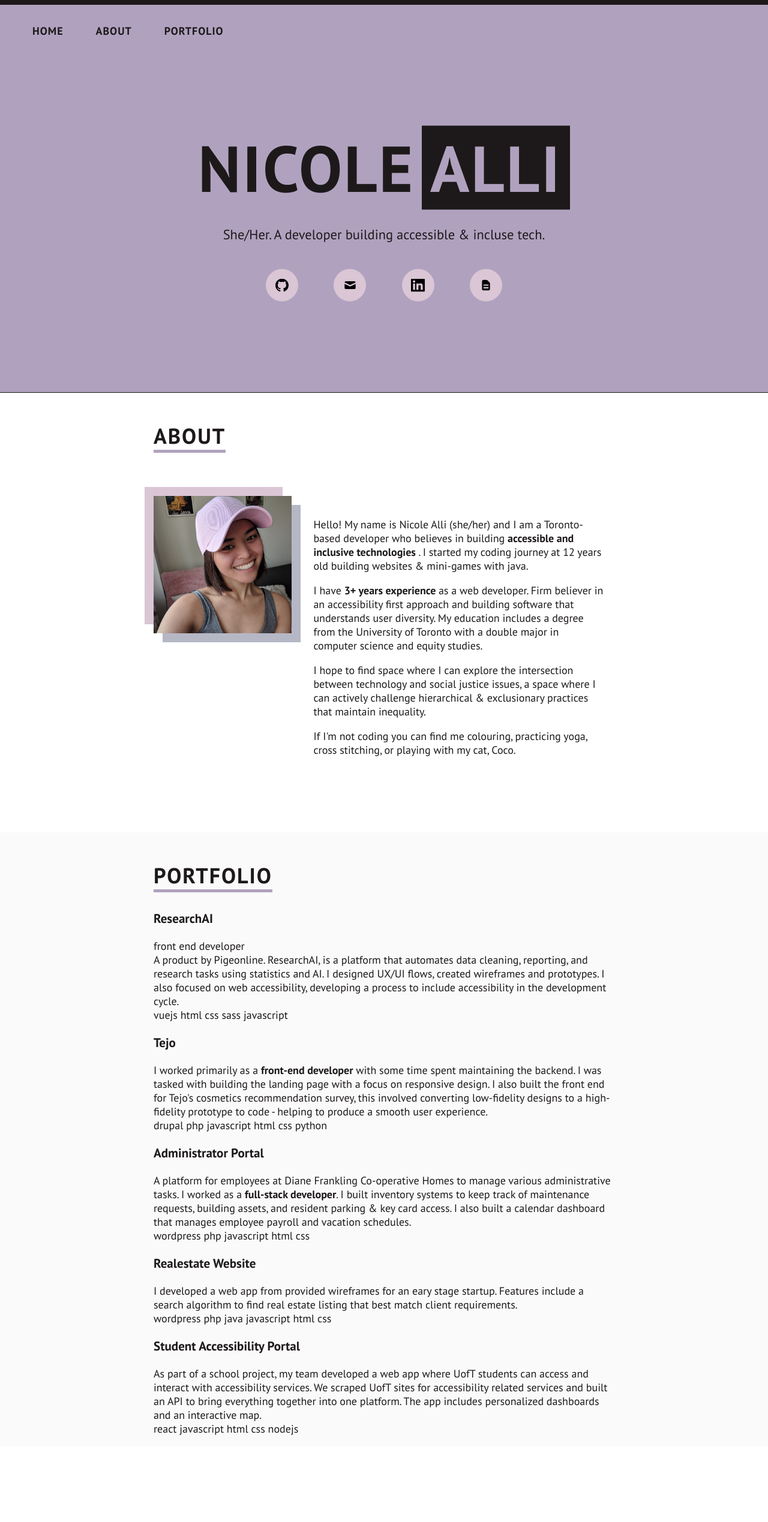
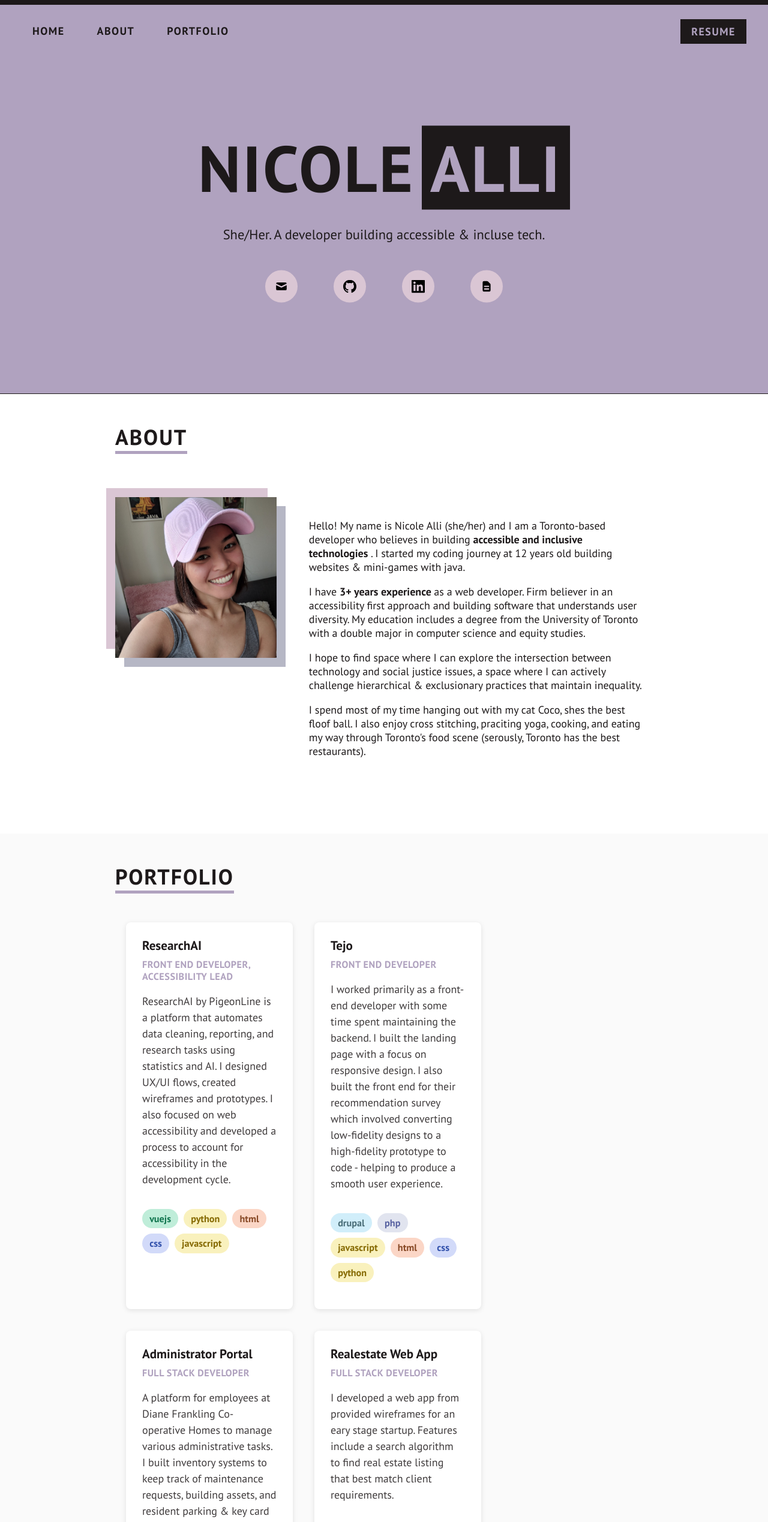
Before and after one commit to nicoalli/nicolealli, a Vue app: page / in a window 1280 px wide. Shown: the top 2538 px of the page at 60% size. Before the commit the page ends 2412 px from the top, so only its background shows below. Built offline with nearby package versions, Linux system fonts and the light colour scheme.

Commit message:
Finish styling portfolio and add footer

```diff
--- a/src/App.vue
+++ b/src/App.vue
@@ -2,15 +2,18 @@
   <div id="app">
     <Header />
     <router-view />
+    <Footer />
   </div>
 </template>
 
 <script>
+import Footer from "@/components/Footer.vue";
 import Header from "@/components/Header.vue";
 
 export default {
   name: "App",
   components: {
+    Footer,
     Header
   }
 };
@@ -31,6 +34,10 @@ body {
 main {
   width: 100vw;
   overflow-x: hidden;
+}
+
+a {
+  color: var(--folklore);
 }
 
 #app {
@@ -63,7 +70,7 @@ main {
 }
 
 .section__content {
-  width: 60vw;
+  width: 70vw;
   margin: auto;
 }
 
@@ -84,12 +91,18 @@ main {
   margin-left: -1rem;
   padding: 0 0.75rem;
 }
+.text--thick {
+  font-weight: bold;
+  font-size: 1rem;
+  letter-spacing: 1.5px;
+  text-transform: uppercase;
+}
 
 :root {
   --primary: var(--fairy-wand);
   --secondary: var(--light-lilac);
   --text-primary: var(--siyah-black);
-  --text-header: var(--fairy-wand);
+  --text-secondary: rgba(29, 25, 26, 0.85);
 
   --silt: #8b7a72;
   --light-lilac: #dac6d4;
--- a/src/components/About.vue
+++ b/src/components/About.vue
@@ -35,8 +35,10 @@
           </p>
 
           <p>
-            If I'm not coding you can find me colouring, practicing yoga, cross
-            stitching, or playing with my cat, Coco.
+            I spend most of my time hanging out with my cat Coco, shes the best
+            floof ball. I also enjoy cross stitching, praciting yoga, cooking,
+            and eating my way through Toronto's food scene (serously, Toronto
+            has the best restaurants).
           </p>
         </div>
       </div>
@@ -72,6 +74,6 @@ export default {
 .about__text {
   flex: 2;
   padding: 1rem;
-  margin-left: 1rem;
+  margin-left: 2rem;
 }
 </style>
--- /dev/null
+++ b/src/components/Footer.vue
@@ -0,0 +1,107 @@
+<template>
+  <footer id="footer" class="footer">
+    <div class="footer__grid">
+      <div class="footer__col-1">
+        <figure>
+          <img :src="require('@/assets/images/coco.jpg')" alt="Coco" />
+          <figcaption>
+            Please enjoy this photo of my very fluffy cat, Coco.
+          </figcaption>
+        </figure>
+      </div>
+      <div class="footer__col-2">
+        <h2 class="text--thick">Contact</h2>
+        <ul class="contact-list">
+          <li class="contact-list__item">
+            <a
+              class="link text--thick"
+              href="mailto:alli.nicolette@gmail.com"
+              target="_blank"
+            >
+              email
+            </a>
+          </li>
+          <li class="contact-list__item">
+            <a
+              class="link text--thick"
+              href="https://www.linkedin.com/in/nicole-alli/"
+              target="_blank"
+            >
+              linkedin
+            </a>
+          </li>
+          <li class="contact-list__item">
+            <a
+              class="link text--thick"
+              href="https://twitter.com/ItsTheNicoleA"
+              target="_blank"
+            >
+              twitter
+            </a>
+          </li>
+        </ul>
+      </div>
+    </div>
+  </footer>
+</template>
+
+<script>
+export default {
+  name: "Footer"
+};
+</script>
+
+<style scoped>
+.footer {
+  background: var(--siyah-black);
+  color: var(--secondary);
+  padding: 1rem;
+}
+
+.footer__grid {
+  display: grid;
+  grid-template-columns: 25% 1fr;
+  margin: auto;
+  width: 75vw;
+}
+
+.footer__col-1 {
+  margin-left: 2rem;
+}
+.footer__col-1 figure img {
+  border-radius: 4px;
+  object-fit: cover;
+  width: 100%;
+}
+
+.footer__col-2 h2 {
+  font-size: 1.25rem;
+}
+
+.contact-list {
+  list-style: none;
+  margin: 0;
+  padding: 0;
+}
+
+.contact-list__item {
+  color: var(--primary);
+  padding: 0.25rem 0;
+}
+.contact-list__item .link {
+  border-bottom: 2px solid var(--primary);
+  color: var(--primary);
+  line-height: 2;
+  text-decoration: none;
+}
+.contact-list__item .link:hover {
+  border-bottom: 4px solid var(--primary);
+  transition: border 0.3s ease-in-out;
+}
+.contact-list__item .link:focus {
+  background: var(--primary);
+  color: var(--text-primary);
+  outline: 1px solid var(--primary);
+  transition: all 0.2s ease;
+}
+</style>
--- a/src/components/Header.vue
+++ b/src/components/Header.vue
@@ -1,11 +1,24 @@
 <template>
-  <nav id="main-nav">
-    <router-link :to="{ path: '/' }"> Home </router-link>
-    <router-link :to="{ path: '/', hash: '#about' }"> About </router-link>
-    <router-link :to="{ path: '/', hash: '#portfolio' }">
-      Portfolio
-    </router-link>
-  </nav>
+  <div class="header">
+    <nav id="main-nav" class="main-nav">
+      <router-link :to="{ path: '/' }" class="text--thick"> Home </router-link>
+      <router-link :to="{ path: '/', hash: '#about' }" class="text--thick">
+        About
+      </router-link>
+      <router-link :to="{ path: '/', hash: '#portfolio' }" class="text--thick">
+        Portfolio
+      </router-link>
+    </nav>
+    <span class="header__resume">
+      <a
+        href="https://resume.creddle.io/resume/gzpy3v9gj6h"
+        target="_blank"
+        class="header__resume-link text--thick"
+      >
+        Resume
+      </a>
+    </span>
+  </div>
 </template>
 
 <script>
@@ -15,40 +28,59 @@ export default {
 </script>
 
 <style scoped>
-#main-nav {
+.header {
   background: var(--primary);
+  display: flex;
+  align-items: center;
+}
+
+.main-nav {
   display: flex;
   justify-content: space-evenly;
   padding: 1rem;
 }
-
-#main-nav a {
+.main-nav a {
+  border-bottom: 2px solid var(--primary);
   color: var(--text-primary);
-  font-weight: bold;
-  font-size: 1rem;
-  letter-spacing: 1px;
   margin: 0 1rem;
   padding: 0.25rem 0.5rem;
   text-align: center;
   text-decoration: none;
-  text-transform: uppercase;
 }
-
-#main-nav a:hover,
-#main-nav a:active {
+.main-nav a:hover,
+.main-nav a:active {
   border-bottom: 2px solid var(--siyah-black);
-  transition: border 0.1s ease-in-out;
+  transition: border 0.3s ease-in-out;
 }
-
-#main-nav a:focus {
+.main-nav a:focus {
+  border-bottom: 2px solid var(--siyah-black);
   background: var(--text-primary);
   color: var(--primary);
   outline: 1px solid var(--text-primary);
-  transition: all 0.2s ease-in;
+  transition: all 0.2s ease;
+}
+
+.header__resume {
+  margin-left: auto;
+  margin-right: 1rem;
+  padding: 1rem;
+}
+.header__resume-link {
+  background: var(--siyah-black);
+  color: var(--primary);
+  padding: 0.5rem 1rem;
+  text-decoration: none;
+}
+.header__resume-link:hover,
+.header__resume-link:focus {
+  outline: 2px solid var(--siyah-black);
+  background: var(--primary);
+  color: var(--siyah-black);
+  transition: all 0.2s ease;
 }
 
 @media only screen and (min-width: 769px) {
-  #main-nav {
+  .main-nav {
     justify-content: left;
     padding: 1.5rem;
   }
--- a/src/components/Hero.vue
+++ b/src/components/Hero.vue
@@ -7,18 +7,18 @@
       </p>
       <div class="hero__links" id="social-links">
         <a
+          href="mailto:alli.nicolette@gmail.com"
+          target="_blank"
+          class="hero__link"
+        >
+          <img :src="email" alt="email" class="hero__icon" />
+        </a>
+        <a
           href="https://github.com/nicoalli"
           target="_blank"
           class="hero__link"
         >
           <img :src="github" alt="github" class="hero__icon" />
-        </a>
-        <a
-          href="mailto:alli.nicolette@gmail.com"
-          target="_blank"
-          class="hero__link"
-        >
-          <img :src="email" alt="email" class="hero__icon" />
         </a>
         <a
           href="https://www.linkedin.com/in/nicole-alli/"
@@ -60,13 +60,6 @@ export default {
 
 <style scoped>
 #hero-wrapper {
-  /* background: rgb(255, 255, 255);
-  background: linear-gradient(
-    0deg,
-    rgba(255, 255, 255, 1) 0%,
-    rgba(224, 215, 233, 1) 26%,
-    rgba(176, 162, 191, 1) 80%
-  ); */
   background: var(--primary);
   border-bottom: 1px solid var(--siyah-black);
   min-height: 70vh;
@@ -103,9 +96,16 @@ export default {
   align-items: center;
   background: var(--secondary);
   border-radius: 9999px;
+  border: 2px solid var(--primary);
   display: flex;
   height: 3rem;
   width: 3rem;
+}
+.hero__link:hover,
+.hero__link:focus {
+  border: 2px solid var(--text-primary);
+  transition: border 0.3s ease-in-out;
+  outline: none;
 }
 
 .hero__icon {
--- a/src/components/Portfolio.vue
+++ b/src/components/Portfolio.vue
@@ -3,117 +3,20 @@
     <div class="section__content">
       <h2 id="portfolio-title" class="section__title">Portfolio</h2>
       <ul class="portfolio__list">
-        <UICard tag="li">
+        <UICard tag="li" v-for="(item, index) in portfolio" :key="index">
           <UICardText titleTag="h3">
             <template #title>
-              ResearchAI
+              {{ item.title }}
             </template>
             <template #subtitle>
-              <span class="position"> front end developer </span>
+              {{ item.position }}
             </template>
-            A product by Pigeonline. ResearchAI, is a platform that automates
-            data cleaning, reporting, and research tasks using statistics and
-            AI. I designed UX/UI flows, created wireframes and prototypes. I
-            also focused on web accessibility, developing a process to include
-            accessibility in the development cycle.
-            <div>
+            {{ item.desc }}
+            <div class="portfolio__tags">
               <span
-                v-for="tag in ['vuejs', 'html', 'css', 'sass', 'javascript']"
-                :key="`${tag}1`"
-              >
-                {{ tag }}
-              </span>
-            </div>
-          </UICardText>
-        </UICard>
-        <UICard tag="li">
-          <UICardText titleTag="h3">
-            <template #title>
-              Tejo
-            </template>
-            I worked primarily as a <strong>front-end developer</strong> with
-            some time spent maintaining the backend. I was tasked with building
-            the landing page with a focus on responsive design. I also built the
-            front end for Tejo's cosmetics recommendation survey, this involved
-            converting low-fidelity designs to a high-fidelity prototype to code
-            - helping to produce a smooth user experience.
-            <div>
-              <span
-                v-for="tag in [
-                  'drupal',
-                  'php',
-                  'javascript',
-                  'html',
-                  'css',
-                  'python'
-                ]"
-                :key="`${tag}2`"
-              >
-                {{ tag }}
-              </span>
-            </div>
-          </UICardText>
-        </UICard>
-        <UICard tag="li">
-          <UICardText titleTag="h3">
-            <template #title>
-              Administrator Portal
-            </template>
-            A platform for employees at Diane Frankling Co-operative Homes to
-            manage various administrative tasks. I worked as a
-            <strong>full-stack developer</strong>. I built inventory systems to
-            keep track of maintenance requests, building assets, and resident
-            parking & key card access. I also built a calendar dashboard that
-            manages employee payroll and vacation schedules.
-            <div>
-              <span
-                v-for="tag in ['wordpress', 'php', 'javascript', 'html', 'css']"
-                :key="`${tag}3`"
-              >
-                {{ tag }}
-              </span>
-            </div>
-          </UICardText>
-        </UICard>
-        <UICard tag="li">
-          <UICardText titleTag="h3">
-            <template #title>
-              Realestate Website
-            </template>
-            I developed a web app from provided wireframes for an eary stage
-            startup. Features include a search algorithm to find real estate
-            listing that best match client requirements.
-            <div>
-              <span
-                v-for="tag in [
-                  'wordpress',
-                  'php',
-                  'java',
-                  'javascript',
-                  'html',
-                  'css'
-                ]"
-                :key="`${tag}4`"
-              >
-                {{ tag }}
-              </span>
-            </div>
-          </UICardText>
-        </UICard>
-        <UICard tag="li">
-          <UICardText titleTag="h3">
-            <template #title>
-              Student Accessibility Portal
-            </template>
-            As part of a school project, my team developed a web app where UofT
-            students can access and interact with accessibility services. We
-            scraped UofT sites for accessibility related services and built an
-            API to bring everything together into one platform. The app includes
-            personalized dashboards and an interactive map.
-            <div>
-              <span
-                v-for="tag in ['react', 'javascript', 'html', 'css', 'nodejs']"
-                :key="`${tag}4`"
+                v-for="tag in item.tags"
+                :key="`${index}-${tag}`"
+                :class="['portfolio__tag', tag]"
               >
                 {{ tag }}
               </span>
@@ -133,40 +36,168 @@ export default {
   components: {
     UICard,
     UICardText
+  },
+  data() {
+    return {
+      portfolio: [
+        {
+          title: "ResearchAI",
+          position: "front end developer, accessibility lead",
+          tags: ["vuejs", "python", "html", "css", "javascript"],
+          desc:
+            "ResearchAI by PigeonLine is a platform that automates data \
+            cleaning, reporting, and research tasks using statistics and AI. I \
+            designed UX/UI flows, created wireframes and prototypes. I also \
+            focused on web accessibility and developed a process to account for \
+            accessibility in the development cycle."
+        },
+        {
+          title: "Tejo",
+          position: "front end developer",
+          tags: ["drupal", "php", "javascript", "html", "css", "python"],
+          desc:
+            "I worked primarily as a front-end developer with some time spent \
+            maintaining the backend. I built the landing page \
+            with a focus on responsive design. I also built the front end for \
+            their recommendation survey which involved converting \
+            low-fidelity designs to a high-fidelity prototype to code - helping \
+            to produce a smooth user experience."
+        },
+        {
+          title: "Administrator Portal",
+          position: "full stack developer",
+          tags: ["wordpress", "php", "javascript", "html", "css"],
+          desc:
+            "A platform for employees at Diane Frankling Co-operative Homes to \
+            manage various administrative tasks. I built inventory systems to \
+            keep track of maintenance requests, building assets, and resident \
+            parking & key card access. I also built a calendar dashboard that \
+            manages employee payroll and vacation schedules."
+        },
+        {
+          title: "Realestate Web App",
+          position: "full stack developer",
+          tags: ["wordpress", "php", "java", "javascript", "html", "css"],
+          desc:
+            "I developed a web app from provided wireframes for an eary stage \
+            startup. Features include a search algorithm to find real estate \
+            listing that best match client requirements."
+        },
+        {
+          title: "Climate Justice Toronto",
+          position: "front end developer, designer",
+          tags: ["wordpress", "html", "css"],
+          desc:
+            "I designed and developed the website for Climate Justice Toronto."
+        },
+        {
+          title: "Student Accessibility Portal",
+          position: "full stack developer",
+          tags: ["react", "javascript", "html", "css", "nodejs"],
+          desc:
+            "As part of a school project, my team developed a web app where UofT \
+            students can access and interact with accessibility services. We \
+            scraped UofT sites for accessibility related services and built an \
+            API for personalized dashboards and an interactive map."
+        }
+      ]
+    };
   }
 };
 </script>
 
-<style scoped>
+<style>
 #portfolio {
   background: #fafafa;
 }
 
 .portfolio__list {
+  display: flex;
+  flex-wrap: wrap;
   list-style: none;
   margin: 0;
   padding: 0;
 }
 
-.portfolio__card {
+.portfolio__list .card {
   background: #fff;
   box-shadow: 0 2px 8px 0 hsla(0, 0%, 0%, 0.1);
   border-radius: 8px;
   display: flex;
   flex-direction: column;
+  margin: 1rem;
+  max-width: calc(100% / 4);
   padding: 1rem 1.5rem;
 }
 
-.portfolio__card .title {
+.portfolio__list .card__text .title {
   margin: 0;
+  line-height: 2;
 }
-.portfolio__card .position {
+
+.portfolio__list .card__text .subtitle {
   text-transform: uppercase;
   font-weight: bold;
   color: var(--primary);
   font-size: 0.9rem;
-  letter-spacing: 1px;
+  letter-spacing: 0.5px;
   margin-bottom: 1rem;
   display: block;
 }
+
+.portfolio__list .card__text .content {
+  color: var(--text-secondary);
+  line-height: 1.5;
+}
+
+.portfolio__tags {
+  display: flex;
+  flex-wrap: wrap;
+  margin: 2rem 0 1rem 0;
+}
+.portfolio__tag {
+  border-radius: 999px;
+  font-size: 0.9rem;
+  font-weight: bold;
+  margin: 0 0.5rem 0.5rem 0;
+  padding: 0.25em 0.75em;
+}
+.portfolio__tag.vuejs {
+  color: #0f744e;
+  background: #bfedd9;
+}
+.portfolio__tag.html {
+  background: #fbd6c6;
+  color: #884926;
+}
+.portfolio__tag.css {
+  background: #d2daf9;
+  color: #3150ab;
+}
+.portfolio__tag.javascript,
+.portfolio__tag.python {
+  background: #f9f1bd;
+  color: #866a02;
+}
+.portfolio__tag.drupal,
+.portfolio__tag.react {
+  background: #d1eefa;
+  color: #4b6f79;
+}
+.portfolio__tag.php {
+  background: #e1e4ef;
+  color: #5862a1;
+}
+.portfolio__tag.wordpress {
+  background: #e4e3e2;
+  color: #444140;
+}
+.portfolio__tag.java {
+  background: #fddcb5;
+  color: #8b5a18;
+}
+.portfolio__tag.nodejs {
+  background: #d9efd7;
+  color: #5f6d5f;
+}
 </style>
--- a/src/components/UICard.vue
+++ b/src/components/UICard.vue
@@ -8,7 +8,7 @@ export const UICard = {
   },
   render() {
     const Tag = this.tag;
-    return <Tag>{this.$slots.default}</Tag>;
+    return <Tag class="card">{this.$slots.default}</Tag>;
   }
 };
 
@@ -28,10 +28,10 @@ export const UICardText = {
   render() {
     const TitleTag = this.titleTag;
     return (
-      <div>
-        <TitleTag>{this.$slots.title}</TitleTag>
-        <div> {this.$slots.subtitle}</div>
-        <div>{this.$slots.default}</div>
+      <div class="card__text">
+        <TitleTag class="title">{this.$slots.title}</TitleTag>
+        <div class="subtitle"> {this.$slots.subtitle}</div>
+        <div class="content">{this.$slots.default}</div>
       </div>
     );
   }
```
Also changed, not shown: src/assets/images/coco.jpg (added).
